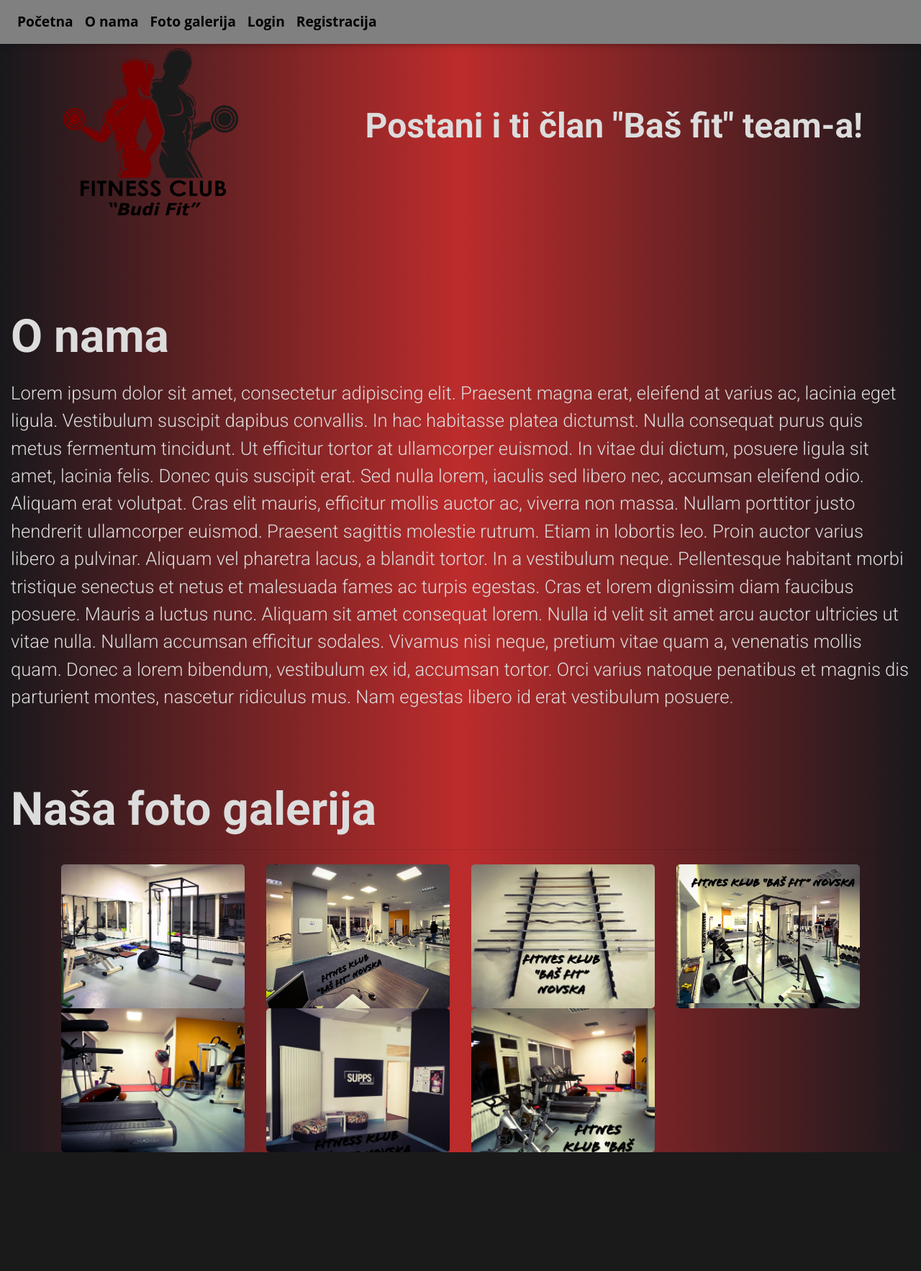
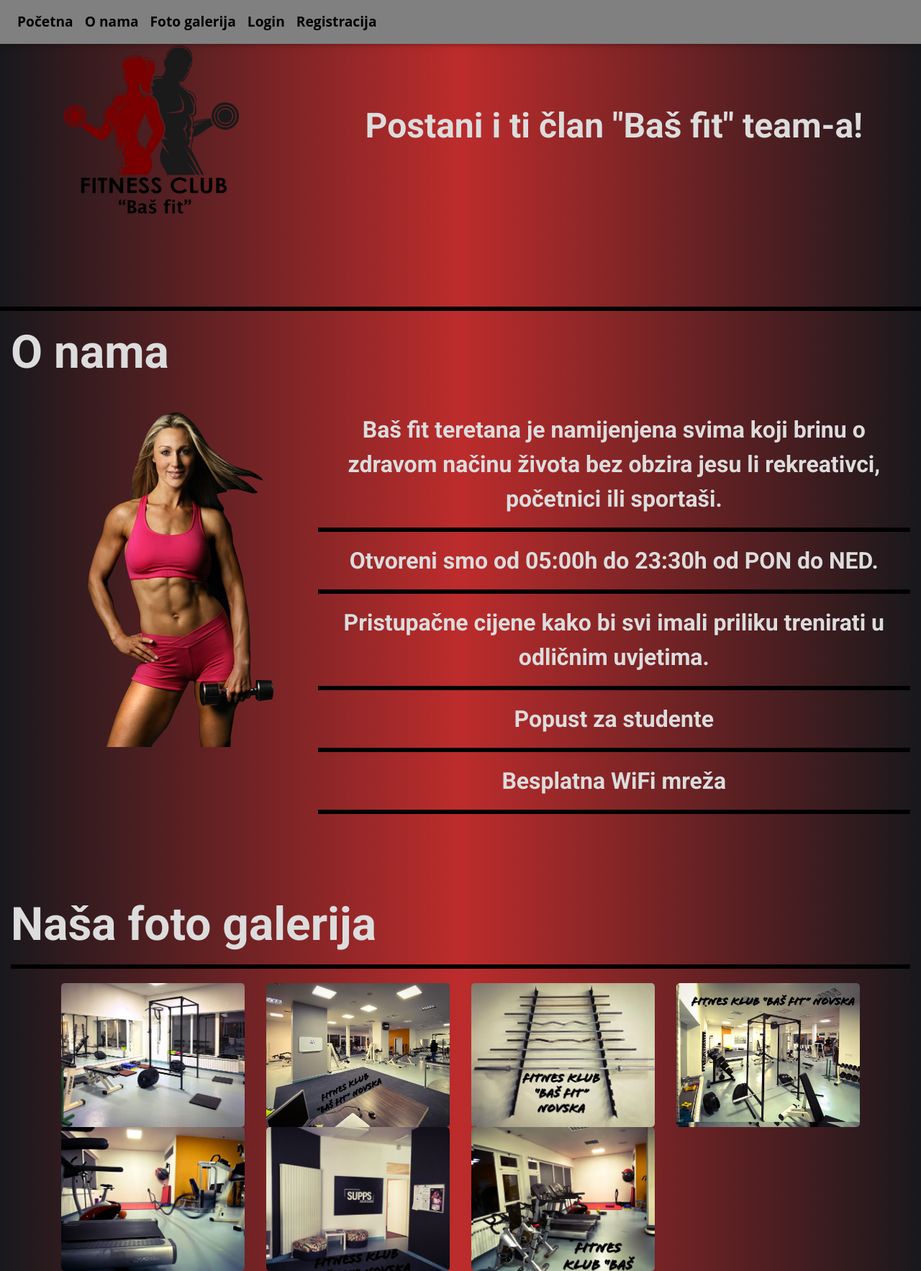
Before and after one commit to tanisic/webProjekt, a PHP site: page / in a window 1280 px wide. Shown: the whole page at 72% size. Before the commit the page ends 1601 px from the top, so only its background shows below. Run offline with PHP 8.4, Linux system fonts and the light colour scheme; some libraries are stand-ins or nearby versions.

Commit message:
Add O nama info

```diff
--- a/index.php
+++ b/index.php
@@ -79,22 +79,39 @@ session_start();
       </div>
     </div>
   </div>
+  <hr>
   <div class="container-fluid div-galerija" id="o-nama">
       <h1>O nama</h1>
-      <p class="about-text">Lorem ipsum dolor sit amet, consectetur adipiscing elit. Praesent magna erat, eleifend at varius ac, lacinia
-        eget ligula. Vestibulum suscipit dapibus convallis. In hac habitasse platea dictumst. Nulla consequat purus quis
-        metus fermentum tincidunt. Ut efficitur tortor at ullamcorper euismod. In vitae dui dictum, posuere ligula sit
-        amet, lacinia felis. Donec quis suscipit erat. Sed nulla lorem, iaculis sed libero nec, accumsan eleifend odio.
-        Aliquam erat volutpat. Cras elit mauris, efficitur mollis auctor ac, viverra non massa. Nullam porttitor justo
-        hendrerit ullamcorper euismod. Praesent sagittis molestie rutrum. Etiam in lobortis leo. Proin auctor varius
-        libero a pulvinar. Aliquam vel pharetra lacus, a blandit tortor.
-
-        In a vestibulum neque. Pellentesque habitant morbi tristique senectus et netus et malesuada fames ac turpis
-        egestas. Cras et lorem dignissim diam faucibus posuere. Mauris a luctus nunc. Aliquam sit amet consequat lorem.
-        Nulla id velit sit amet arcu auctor ultricies ut vitae nulla. Nullam accumsan efficitur sodales. Vivamus nisi
-        neque, pretium vitae quam a, venenatis mollis quam. Donec a lorem bibendum, vestibulum ex id, accumsan tortor.
-        Orci varius natoque penatibus et magnis dis parturient montes, nascetur ridiculus mus. Nam egestas libero id
-        erat vestibulum posuere.</p>
+      <br>
+      <div class="row">
+      <div class="col-md-1"></div>
+      <div class="col-md-2">
+        <img src="images/gymWoman.png" />
+      </div>
+      <div class="col-md-1"></div>
+      <div class="col-md-8 grey-content">
+        <p>
+          Baš fit teretana je namijenjena svima koji brinu o zdravom načinu života bez obzira jesu li rekreativci, početnici ili sportaši.
+        </p>
+        <hr>
+        <p>
+          Otvoreni smo od 05:00h do 23:30h od PON do NED.
+        </p>
+        <hr>
+        <p>
+          Pristupačne cijene kako bi svi imali priliku trenirati u odličnim uvjetima.
+        </p>
+        <hr>
+        <p>
+          Popust za studente
+        </p>
+        <hr>
+        <p>
+          Besplatna WiFi mreža
+        </p>
+        <hr>
+      </div>
+    </div>
     </div>
 
     <div class="container-fluid" id="galerija">
@@ -149,10 +166,6 @@ session_start();
         </div>
 
       </div>
-
-
-
-
 </div>
 </div>
 
--- a/style.css
+++ b/style.css
@@ -187,7 +187,9 @@ img:hover {
     font-weight: bold;
 
 }
-
+p{
+    font-size: 2rem;
+}
 img.zoom {
     width: 100%;
     height: 200px;
@@ -223,3 +225,6 @@ img.zoom {
     width: 30px;
     height: 30px;
 }
+hr{
+    border: 3px solid black;
+}
```
Also changed, not shown: images/gymWoman.png (added), images/logo.png.
